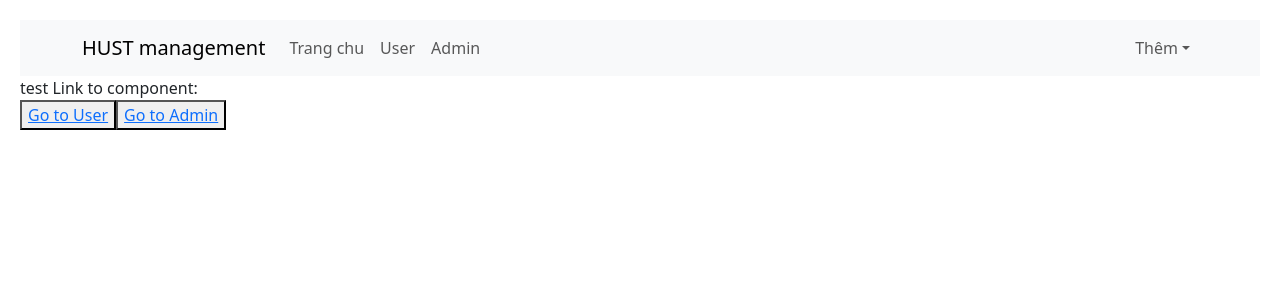
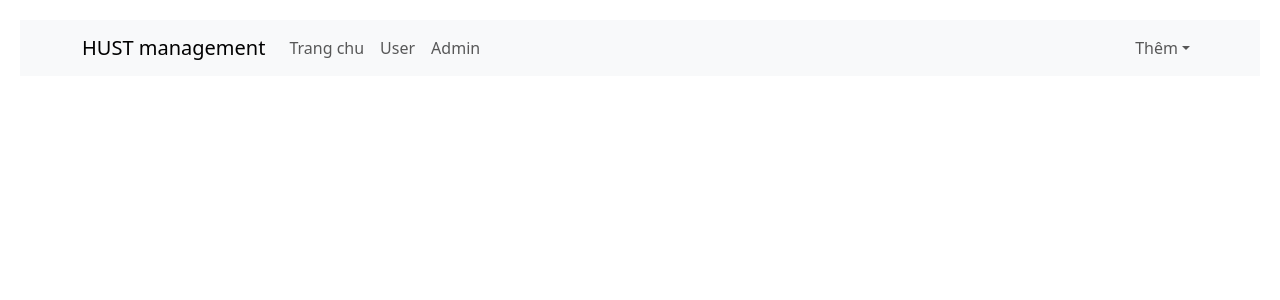
Before and after one commit to thruy/starter-React, a React (Create React App) app: page / in a window 1280 px wide. Shown: the top 300 px of the page. Built offline with nearby package versions, Linux system fonts and the light colour scheme.

Commit message:
nested routes

```diff
--- a/src/App.js
+++ b/src/App.js
@@ -4,7 +4,7 @@
 //import Demo from './component/Demo';
 import React from 'react';
 import Header from './component/Header/Header';
-import { Link } from 'react-router-dom';
+import { Link, Outlet } from 'react-router-dom';
 
 // const App = () => {
 //   return (
@@ -21,16 +21,17 @@
 
   return (
     <div className='app-container'>
-      <Header />
-      <div>
-        test Link to component:
-        <div>
-          <button>
-            <Link to="/users">Go to User</Link>
-          </button>
-          <button>
-            <Link to="/admins">Go to Admin</Link>
-          </button>
+      <div className='header-container'>
+        <Header />
+      </div>
+
+      <div className='main-container'>
+        <div className='sidebar-contianer'>
+
+        </div>
+        <div className='content-container'>
+
+          <Outlet />
         </div>
       </div>
     </div>
--- a/src/index.js
+++ b/src/index.js
@@ -14,9 +14,10 @@
   <Provider store={store}>
     <BrowserRouter>
       <Routes>
-        <Route path="/" element={<App />} />
-        <Route path="users" element={<User />} />
-        <Route path='admins' element={<Admin />} />
+        <Route path="/" element={<App />}>
+          <Route path="users" element={<User />} />
+          <Route path='admins' element={<Admin />} />
+        </Route>
       </Routes>
     </BrowserRouter>
     {/* <App /> */}
```
